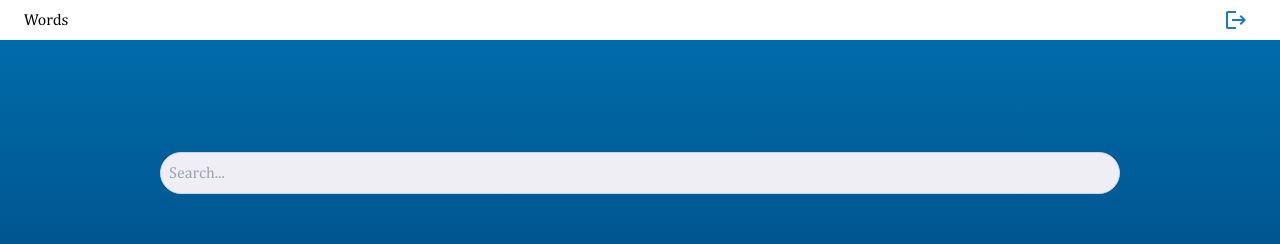
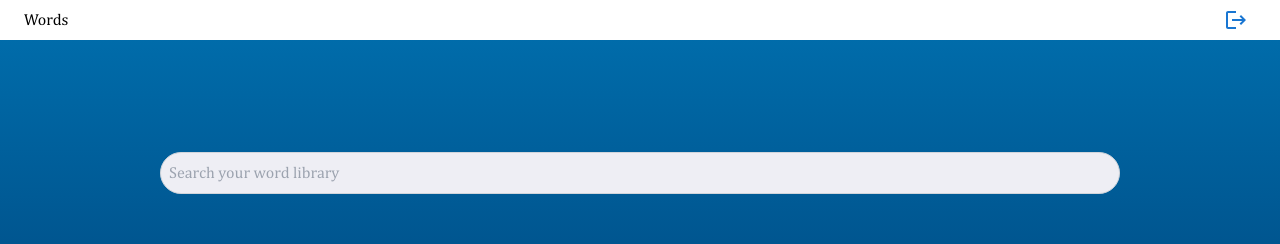
Before and after one commit to GGomez11/nextjs-word-front-end, a Next.js app: page /home in a window 1280 px wide. Shown: the top 244 px of the page. Built offline with nearby package versions, Linux system fonts and the light colour scheme; no server answers; sample sign-in values are in the browser's storage.

Commit message:
style: rename search placeholder text

```diff
--- a/src/app/components/searchBar.tsx
+++ b/src/app/components/searchBar.tsx
@@ -20,7 +20,7 @@ export default function SearchBar() {
                     type="text"
                     value={query}
                     onChange={(e) => setQuery(e.target.value)}
-                    placeholder="Search..."
+                    placeholder="Search your word library"
                     className="p-2 border w-full text-black bg-greyAccent border-gray-300 rounded-3xl focus:outline-none focus:ring-2 focus:ring-blue-500"
                 />
             {/* <button
```
